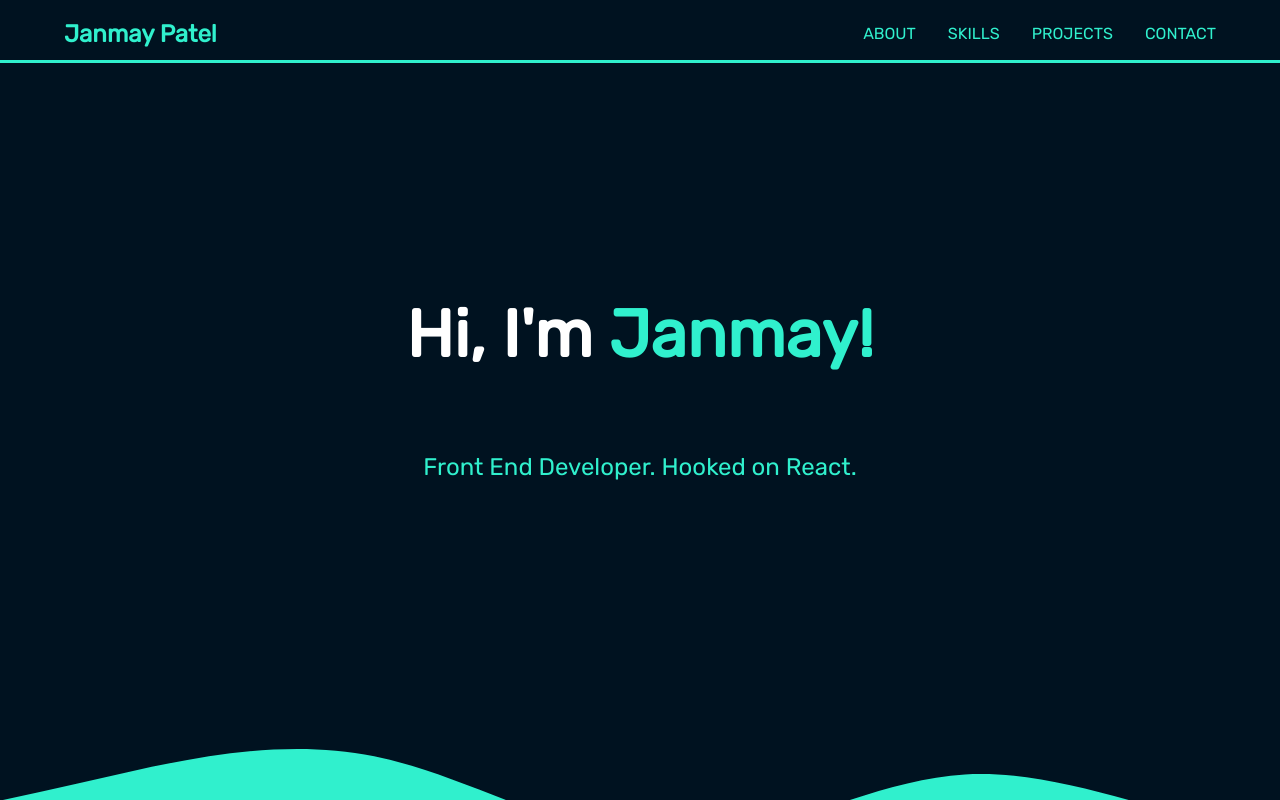
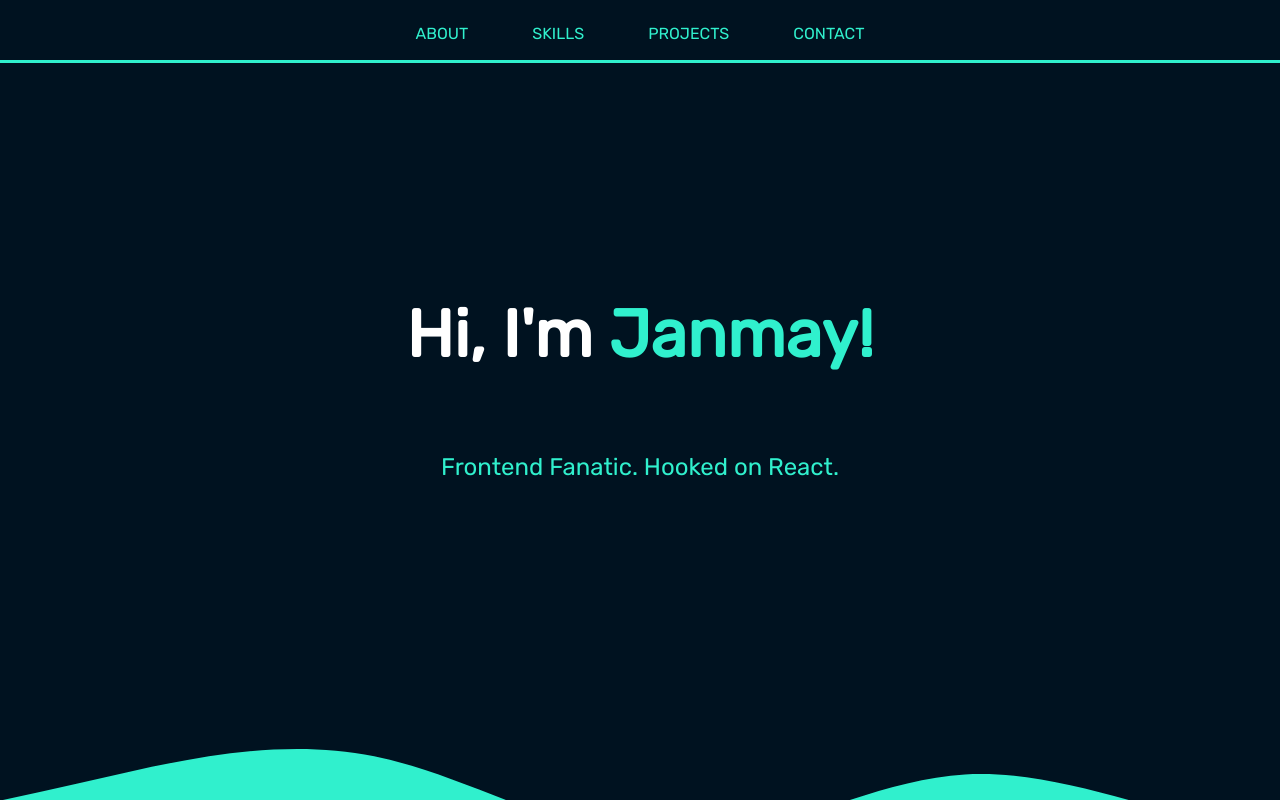
Before and after one commit to JanmayP/personal-website, a plain HTML site: page index.html in a window 1280 px wide. Drawn offline with Linux system fonts and the light colour scheme.

Commit message:
Navbar + Loading page changes

```diff
--- a/index.html
+++ b/index.html
@@ -10,7 +10,7 @@
 </head>
 <body>
   <nav class="navbar">
-    <h2><a href="https://janmaypatel.com/" id="home-desktop">Janmay Patel</a><a href="https://janmaypatel.com/" id="home-mobile">Janmay</a></h2>
+    <!-- <h2><a href="https://janmaypatel.com/" id="home-desktop">Janmay Patel</a><a href="https://janmaypatel.com/" id="home-mobile">Janmay</a></h2> -->
     <ul>
         <li><a href="info.html#about">About</a></li>
         <li><a href="info.html#skills">Skills</a></li>
@@ -24,7 +24,9 @@
     <div class="content">
       <h2>Hi, I'm <span class="green">Janmay!</span></h2>
       <p class="green">
-        Front End Developer. <br class="mobile-br">Hooked on React.
+        Frontend Fanatic.
+        <br class="mobile-br">
+        Hooked on React.
       </p>
     </div>
   </section>
--- a/index.scss
+++ b/index.scss
@@ -11,7 +11,7 @@ body {
   z-index: 1;
   display: flex;
   flex-direction: row;
-  justify-content: space-between;
+  justify-content: center;
   width: 100%;
   height: 7.5vh;
   border-bottom: solid 3px #30f0cd;
@@ -25,11 +25,11 @@ body {
   }
 
   ul {
-    padding: 1vh 5vw 0 0;
+    padding: 1vh 0 0 0;
     display: flex;
     list-style: none;
     justify-content: center;
-    gap: 2.5vw;
+    gap: 5vw;
 
     li {
       text-transform: uppercase;
@@ -116,6 +116,6 @@ body {
   }
   .wave {
     width: 600vw;
-    animation: bg-slide 12s linear infinite;
+    animation: bg-slide 18s linear infinite;
   }
 }
```
Also changed, not shown: info.html (+16 -15 lines), index.css, info.css, 3 other files.
